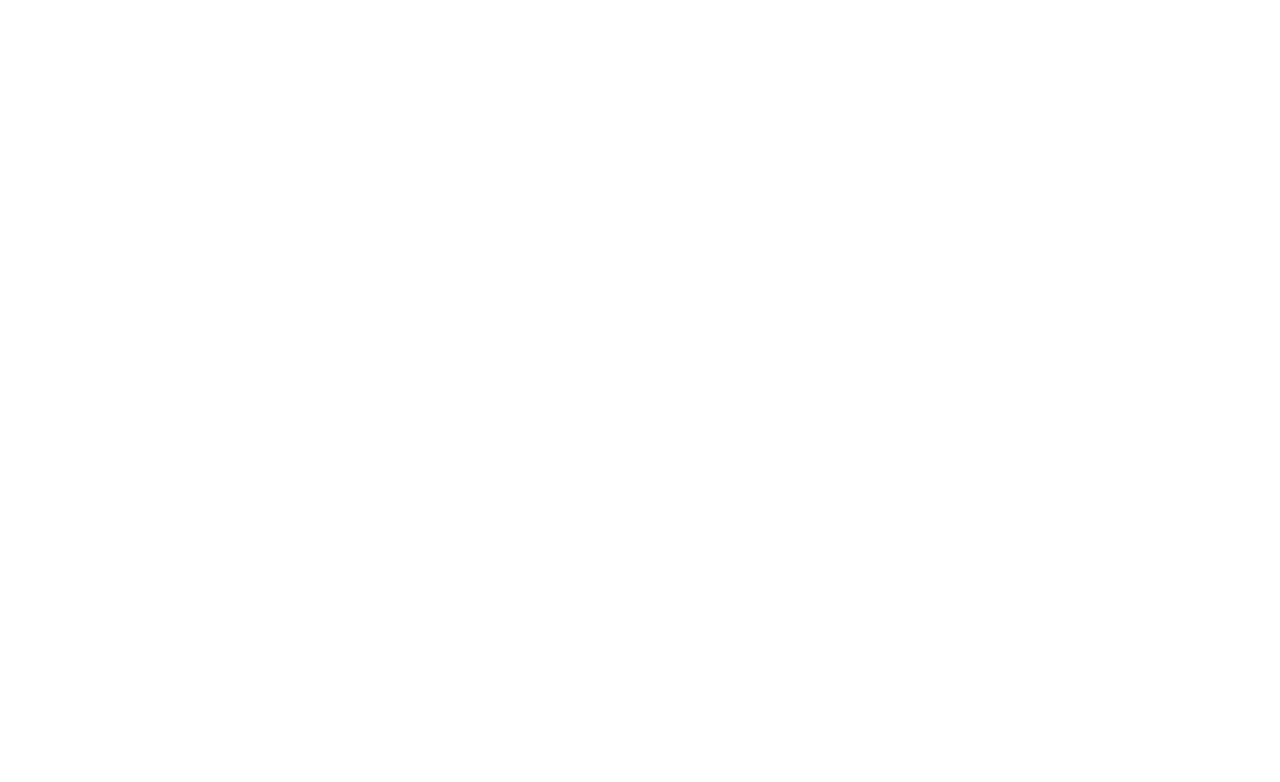
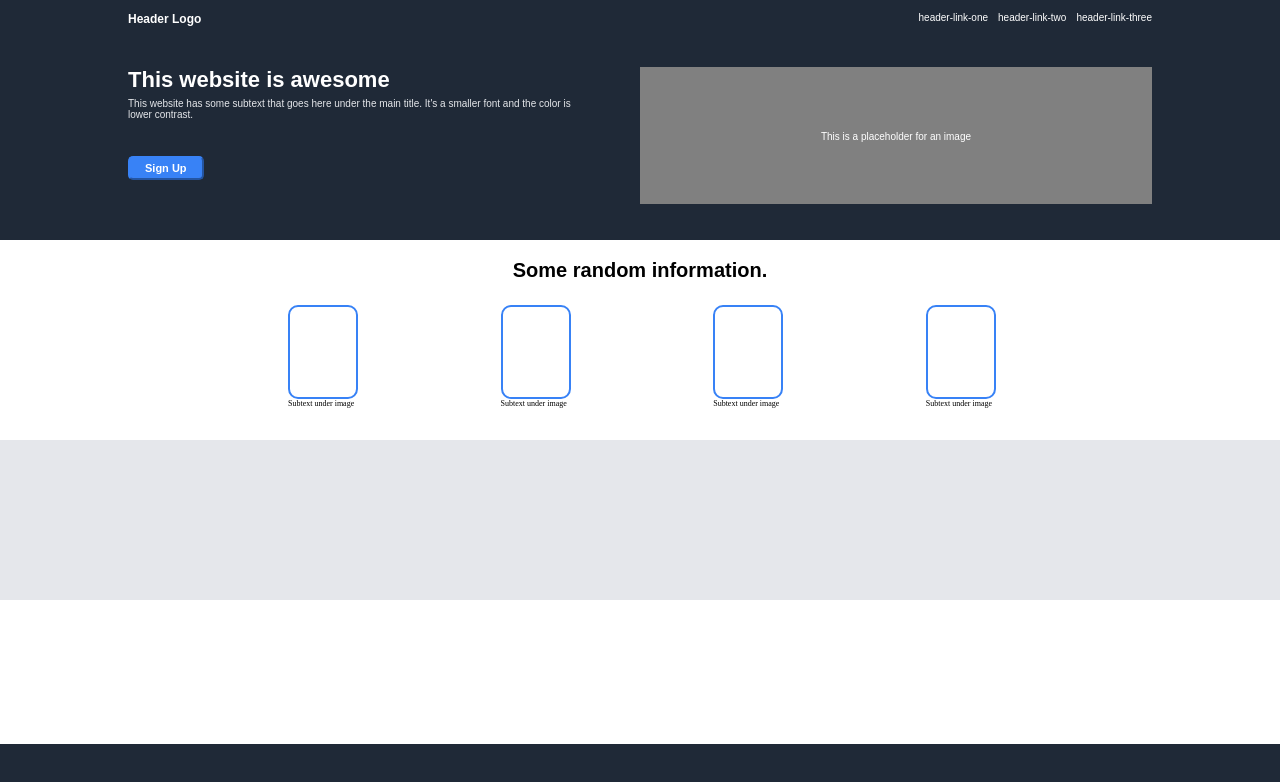
Before and after one commit to PaintedPorch/odin_landing_page, a plain HTML site: page index.html in a window 1280 px wide. Drawn offline with Linux system fonts and the light colour scheme.

Commit message:
Complete Section 1 & 2

```diff
--- a/index.html
+++ b/index.html
@@ -4,12 +4,56 @@
     <meta charset="UTF-8">
     <meta http-equiv="X-UA-Compatible" content="IE=edge">
     <meta name="viewport" content="width=device-width, initial-scale=1.0">
+    <link rel="stylesheet" href="style.css">
     <title>Odin Landing Page</title>
 </head>
 <body>
     <div class="main">
-        <div class="header"></div>
-        <div class="cards_container"></div>
+        <div class="header">
+            <div class="links_logo">
+                <p class="logo_text">Header Logo</p>
+                <div class="links">
+                    <a href="#" class="link">header-link-one</a>
+                    <a href="#" class="link">header-link-two</a>
+                    <a href="#" class="link">header-link-three</a>
+                </div>
+            </div>
+            <div class="header_content">
+                <div class="header_text">
+                    <p class="header_text_main">This website is awesome</p>
+                    <p class="header_text_sub">This website has some subtext that goes here under the main title. It's a smaller font and the color is lower contrast.</p>
+                    <form>
+                        <button class="upper_button">Sign Up</button>
+                    </form>
+                </div>
+                <div class="img_placeholder">
+                    <p class="placeholder_text">This is a placeholder for an image</p>
+                </div>
+            </div>
+        </div>
+        <div class="cards_container">
+            <div class="cards_title">
+                <p class="cards_title_text">Some random information.</p>
+            </div>
+            <div class="cards">
+                <div card_subtitle_pair>
+                    <div class="card"></div>
+                    <p class="card_subtitle">Subtext under image</p>
+                </div>
+                <div card_subtitle_pair>
+                    <div class="card"></div>
+                    <p class="card_subtitle">Subtext under image</p>
+                </div>
+                <div card_subtitle_pair>
+                    <div class="card"></div>
+                    <p class="card_subtitle">Subtext under image</p>
+                </div>
+                <div card_subtitle_pair>
+                    <div class="card"></div>
+                    <p class="card_subtitle">Subtext under image</p>
+                </div>
+            </div>
+        </div>
         <div class="quote_container"></div>
         <div class="cta_container"></div>
         <footer class="footer"></footer>
--- a/style.css
+++ b/style.css
@@ -0,0 +1,237 @@
+* {
+    /* outline: 1px solid red; */
+}
+
+body {
+    min-height: 100vh;
+    min-width: 100vw;
+    margin: 0;
+}
+
+.main {
+    height: 100vh;
+    width: 100vw;
+    min-height: 100vh;
+    min-width: 100vw;
+    display: flex;
+    flex-direction: column;
+}
+
+.header {
+    height: 30%;
+    width: 100%;
+    background-color: #1F2937;
+    display: flex;
+    flex-direction: column;
+}
+
+.links_logo {
+    height: 23%;
+    width: 80%;
+    margin: 7px auto 0 auto;
+    display: flex;
+    justify-content: flex-start;
+    min-width: 350px;
+    padding-top: 5px;
+}
+
+.links {
+    display: flex;
+    gap: 10px;
+    margin-left: auto;
+}
+
+.link {
+    color: white;
+    font-size: 10px;
+    text-decoration: none;
+    margin-left: auto;
+    flex-shrink: 0;
+    font-family: sans-serif;
+}
+
+.logo_text {
+    margin: 0;
+    color: white;
+    font-size: 12px;
+    font-weight: bold;
+    font-family: sans-serif;
+    width: 15%;
+    flex-shrink: 0;
+    min-width: 90px;
+}
+
+.header_content {
+    display: flex;
+    height: 57%;
+    width: 80%;
+    margin: 0 auto;
+    min-height: 110px;
+}
+
+.header_text {
+    height: 100%;
+    width: 50%;
+    display: flex;
+    flex-direction: column;
+    overflow: auto;
+}
+
+.header_text_main {
+    color: white;
+    width: 60%;
+    font-weight: bolder;
+    font-size: 18px;
+    margin: 0;
+    min-width: 150px;
+    font-family: sans-serif;
+}
+
+.header_text_sub {
+    color: #E5E7EB;
+    font-size: 10px;
+    margin: 5px 0 0 0;
+    width: 90%;
+    height: 35%;
+    min-height: 25px;
+    min-width: 170px;
+    font-family: sans-serif;
+}
+
+.upper_button {
+    background-color: #3882F6;
+    color: white;
+    font-weight: bold;
+    font-size: 11px;
+    margin-top: 10px;
+    border-radius: 5px;
+    padding: 4px 15px;
+    min-height: 15px;
+    border-color: #3882F6;
+}
+
+.img_placeholder {
+    display: flex;
+    height: 100%;
+    width: 50%;
+    background-color: gray;
+    justify-content: center;
+    align-items: center;
+    min-width: 150px;
+}
+
+.placeholder_text {
+    height: 10px;
+    color: white;
+    font-size: 10px;
+    text-align: center;
+    font-family: sans-serif;
+}
+
+.cards_container {
+    height: 25%;
+    width: 100%;
+    background-color: #ffff;
+    display: flex;
+    flex-direction: column;
+    justify-content: flex-start;
+    align-items: center;
+    min-width: 200px;
+}
+
+.cards_title {
+    height: 20%;
+    width: 80%;
+    margin-top: 10px;
+}
+
+.cards_title_text {
+    display: flex;
+    font-weight: bolder;
+    font-size: 20px;
+    font-family: sans-serif;
+    justify-content: center;
+    align-items: center;
+    margin: 0;
+    height: 100%;
+}
+
+.cards {
+    margin-top: 15px;
+    display: flex;
+    justify-content: space-between;
+    height: 45%;
+    width: 55%;
+    gap: 10px;
+    min-width: 250px;
+}
+
+.card_subtitle_pair {
+    display: flex;
+    flex-direction: column;
+    width: 100%;
+    height: 100%;
+    min-width: 150px;
+}
+
+.card {
+    width: 100%;
+    height: 100%;
+    border: 2px solid #3882F6;
+    border-radius: 10px;
+    min-width: 50px;
+}
+
+.card_subtitle {
+    margin: 0;
+    font-size: 8px;
+}
+
+.quote_container {
+    height: 20%;
+    width: 100%;
+    background-color: #E5E7EB;
+}
+
+.cta_container {
+    height: 18%;
+    width: 100%;
+    background-color: #ffff;
+}
+
+.footer {
+    height: 7%;
+    width: 100%;
+    background-color: #1F2937;
+}
+
+@media (max-width: 760px) {
+    .cards_title_text {
+        font-size: 15px;
+    }
+    .cards {
+        margin-top: 10px;
+    }
+}
+@media (max-width: 850px) {
+    .header_text_sub {
+        font-size: 9px;
+    }
+}
+@media (max-width: 550px) {
+    .header_text_sub {
+        font-size: 8px;
+    }
+    .cards_title_text {
+        font-size: 12px;
+    }
+    .cards {
+        margin-top: 5px;
+    }
+}
+
+@media (min-width: 1000px) {
+    .header_text_main {
+        font-size: 22px;
+    }
+}
```
